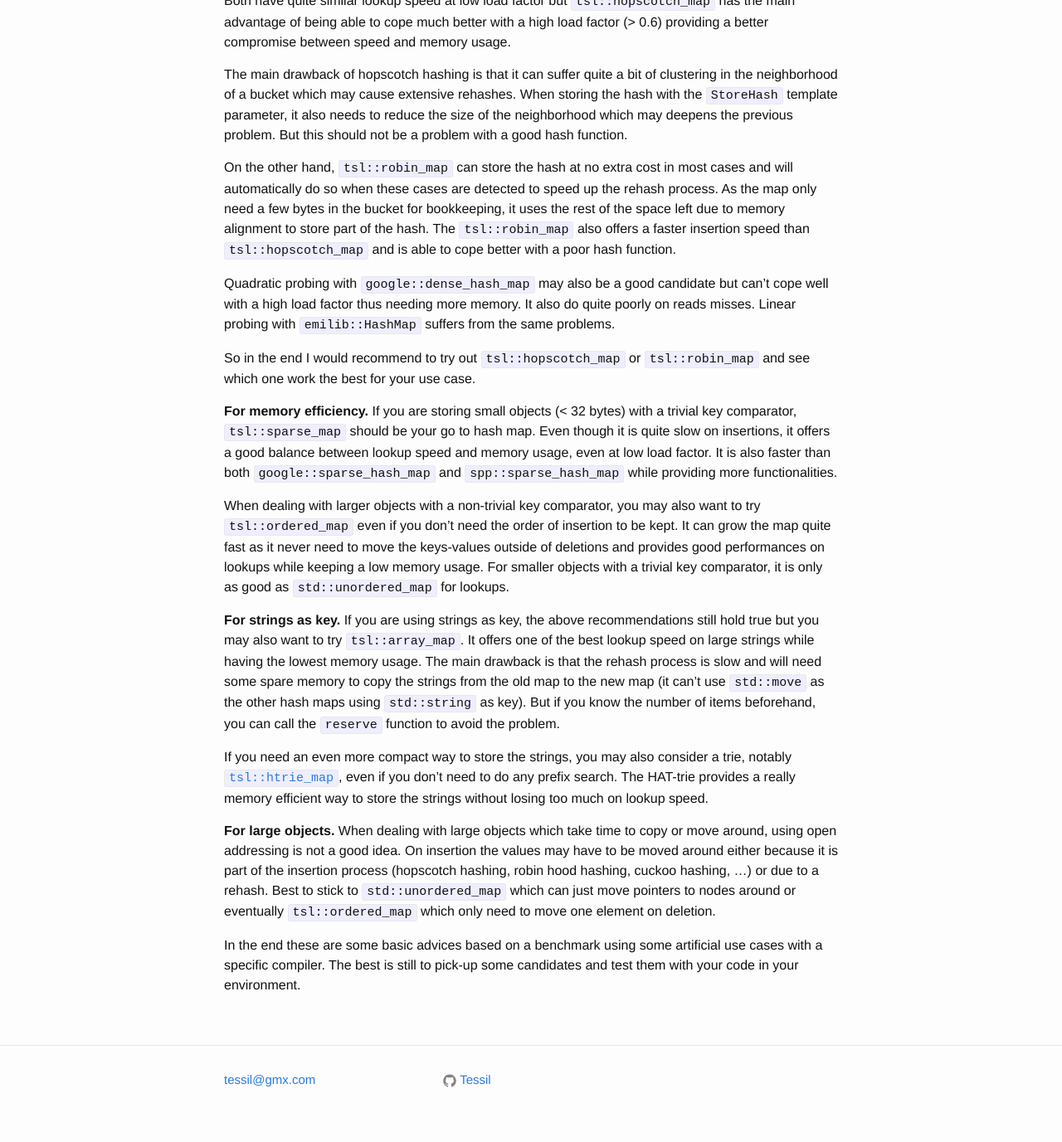
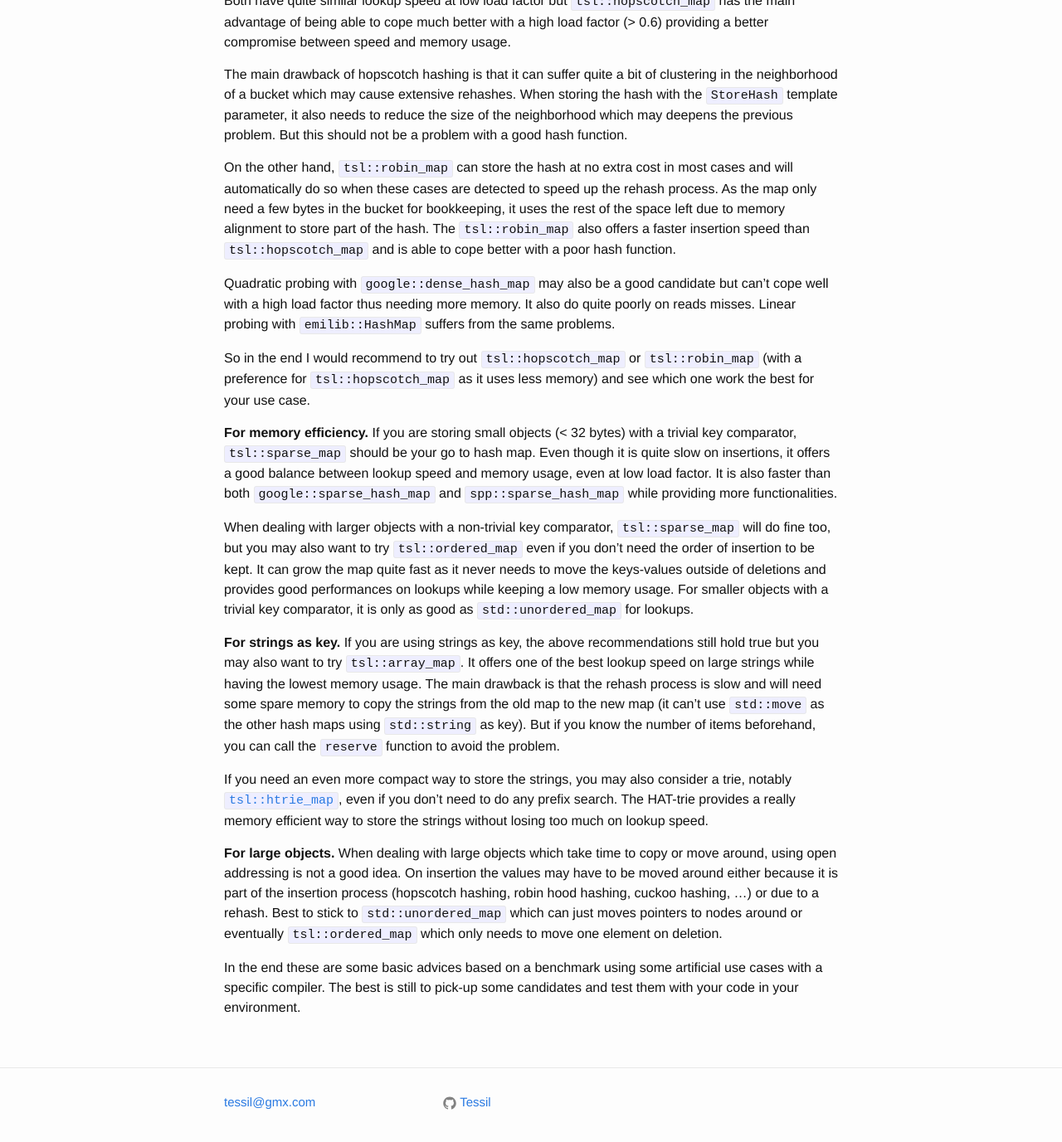
Before and after one commit to Tessil/tessil.github.io, a Jekyll site: the page built from _posts/2016-08-29-benchmark-hopscotch-map.md, in a window 1280 px wide and 1400 px high, scrolled down 17206 px. Shown: the top 1377 px of the window at 83% size. Built offline with Jekyll 4.4.1, drawn with Linux system fonts in a browser that asks for light colours; comment, search, counter and statistics services are not loaded; some of the changed text lies outside the part shown.

Commit message:
Fix typos in benchmark article.

```diff
--- a/_posts/2016-08-29-benchmark-hopscotch-map.md
+++ b/_posts/2016-08-29-benchmark-hopscotch-map.md
@@ -283,13 +283,13 @@ Before the inserts benchmark finishes, we measure the memory that the hash map i
 
 For the strings tests, we use hash maps with `std::string` as key and `int64_t` as value.
 
-Each string is a random generated string of 50 alphanumeric characters (+1 for the null terminator). A generated key may look like "nv46iTRp7ur6UMbdgEkCHpoq7Qx7UU9Ta0u1ETdAvUb4LG6Xu6". The generated string is long enough so that Clang can't use the small string optimization and has to store it in a heap allocated area. Each string has also the same length so that each comparison will go though a trip to a heap allocated area (with its potential cache-miss).
+Each string is a random generated string of 50 alphanumeric characters (+1 for the null terminator). A generated key may look like "nv46iTRp7ur6UMbdgEkCHpoq7Qx7UU9Ta0u1ETdAvUb4LG6Xu6". The generated string is long enough so that Clang can't use the small string optimization and has to store it in a heap allocated area. Each string has also the same length so that each comparison will go through a trip to a heap allocated area (with its potential cache-miss).
 
 The goal of the test is to see how the hash maps behave when comparing keys is slow.
 
 
 #### Inserts: execution time (strings)
-We generate nb_entries strings as key and insert them with the value 1.
+For each entry in the range [0, nb_entries), we generate a string as key and insert it with the value 1.
 
 <div class="chart" id="insert_string_runtime"></div>
 <div class="xaxis-title">number of entries in hash table</div>
@@ -369,11 +369,11 @@ Before the inserts benchmark finishes, we measure the memory that the hash map i
 
 We can see that the hash maps using open addressing provide an advantageous alternative to chaining due to there cache-friendliness. On the integers and small strings read tests, most of them are able to find the key while only loading one or two cache lines which make a significant difference. On insert, they can also avoid a lot of allocations compared to hash maps using chaining which have to allocate the memory for a node at each insert (a custom allocator could improve things).
 
-We can also see in the strings tests that storing the hash alongside the values can offer a huge boost on insertions, as we don't have to recalculate the hash on rehashes, and on lookups, as we only compare two strings when the stored hashes are equal avoiding expensive comparisons. Note that `tsl::robin_map` automatically stores the hash and use it on rehashes (but not on lookups without an explicit `StoreHash`) if it can detect that it will not take more memory to do so due to alignment. It explains why the string insert tests is so much faster even without the `StoreHash` parameter.
+We can also see in the strings tests that storing the hash alongside the values can offer a huge boost on insertions, as we don't have to recalculate the hash on rehashes, and on lookups, as we only compare two strings when the stored hashes are equal avoiding expensive comparisons. Note that `tsl::robin_map` automatically stores the hash and uses it on rehashes (but not on lookups without an explicit `StoreHash`) if it can detect that it will not take more memory to do so due to alignment. It explains why the strings inserts test is so much faster even without the `StoreHash` parameter.
 
 Regarding the load factor, most open addressing schemes get bad results when the load factor is higher than 0.5, even with robin hood probing. Only `tsl::hopscotch_map` is able to cope well with a high load factor like 0.9 without loosing too much in lookup speed offering a really good compromise between speed and memory usage.
 
-Regarding the memory usage, `tsl::sparse_map` beats `google::sparse_hash_map` in every speed test for the price of a little memory increase. And even if it is a bit slow on insert, it offers an impressive balance between memory usage and lookup speed.
+Regarding the memory usage, `tsl::sparse_map` beats `google::sparse_hash_map` in every speed test for the price of a little memory increase. And even if it is a bit slow on inserts, it offers an impressive balance between memory usage and lookup speed.
 
 
 More tests could be done with different hash functions. We are using the Clang implementation of `std::hash` as hash function in all our tests for a fair comparison. Some other hash functions may give better results on some hash map implementations (notably `emilib::HashMap` and `google::sparse_hash_map` which have terrible results on the random shuffle inserts test). We could also test the hash maps with a poor hash function to see how they are able to cope with a bad hash distribution.
@@ -399,17 +399,17 @@ On the other hand, `tsl::robin_map` can store the hash at no extra cost in most
 
 Quadratic probing with `google::dense_hash_map` may also be a good candidate but can't cope well with a high load factor thus needing more memory. It also do quite poorly on reads misses. Linear probing with `emilib::HashMap` suffers from the same problems.
 
-So in the end I would recommend to try out `tsl::hopscotch_map` or `tsl::robin_map` and see which one work the best for your use case.
+So in the end I would recommend to try out `tsl::hopscotch_map` or `tsl::robin_map` (with a preference for `tsl::hopscotch_map` as it uses less memory) and see which one work the best for your use case.
 
 **For memory efficiency.** If you are storing small objects (< 32 bytes) with a trivial key comparator, `tsl::sparse_map` should be your go to hash map. Even though it is quite slow on insertions, it offers a good balance between lookup speed and memory usage, even at low load factor. It is also faster than both `google::sparse_hash_map` and `spp::sparse_hash_map` while providing more functionalities.
 
-When dealing with larger objects with a non-trivial key comparator, you may also want to try `tsl::ordered_map` even if you don't need the order of insertion to be kept. It can grow the map quite fast as it never need to move the keys-values outside of deletions and provides good performances on lookups while keeping a low memory usage. For smaller objects with a trivial key comparator, it is only as good as `std::unordered_map` for lookups.
+When dealing with larger objects with a non-trivial key comparator, `tsl::sparse_map` will do fine too, but you may also want to try `tsl::ordered_map` even if you don't need the order of insertion to be kept. It can grow the map quite fast as it never needs to move the keys-values outside of deletions and provides good performances on lookups while keeping a low memory usage. For smaller objects with a trivial key comparator, it is only as good as `std::unordered_map` for lookups.
 
 **For strings as key.** If you are using strings as key, the above recommendations still hold true but you may also want to try `tsl::array_map`. It offers one of the best lookup speed on large strings while having the lowest memory usage. The main drawback is that the rehash process is slow and will need some spare memory to copy the strings from the old map to the new map (it can't use `std::move` as the other hash maps using `std::string` as key). But if you know the number of items beforehand, you can call the `reserve` function to avoid the problem.
 
 If you need an even more compact way to store the strings, you may also consider a trie, notably [`tsl::htrie_map`](https://github.com/Tessil/hat-trie), even if you don't need to do any prefix search. The HAT-trie provides a really memory efficient way to store the strings without losing too much on lookup speed.
 
-**For large objects.** When dealing with large objects which take time to copy or move around, using open addressing is not a good idea. On insertion the values may have to be moved around either because it is part of the insertion process (hopscotch hashing, robin hood hashing, cuckoo hashing, ...) or due to a rehash. Best to stick to `std::unordered_map` which can just move pointers to nodes around or eventually `tsl::ordered_map` which only need to move one element on deletion.
+**For large objects.** When dealing with large objects which take time to copy or move around, using open addressing is not a good idea. On insertion the values may have to be moved around either because it is part of the insertion process (hopscotch hashing, robin hood hashing, cuckoo hashing, ...) or due to a rehash. Best to stick to `std::unordered_map` which can just moves pointers to nodes around or eventually `tsl::ordered_map` which only needs to move one element on deletion.
 
 
 In the end these are some basic advices based on a benchmark using some artificial use cases with a specific compiler. The best is still to pick-up some candidates and test them with your code in your environment.
--- a/other/hash_table_benchmark.html
+++ b/other/hash_table_benchmark.html
@@ -564,7 +564,7 @@ may cause.</p>
 
 <h3>Inserts: execution time (strings)</h3>
 
-<p>We generate nb_entries strings as key and insert them with the value 1.</p>
+<p>For each entry in the range [0, nb_entries), we generate a string as key and insert it with the value 1.</p>
 
 <div class="chart" id="insert_string_runtime"></div>
 <div class="xaxis-title">number of entries in hash table</div>
```
